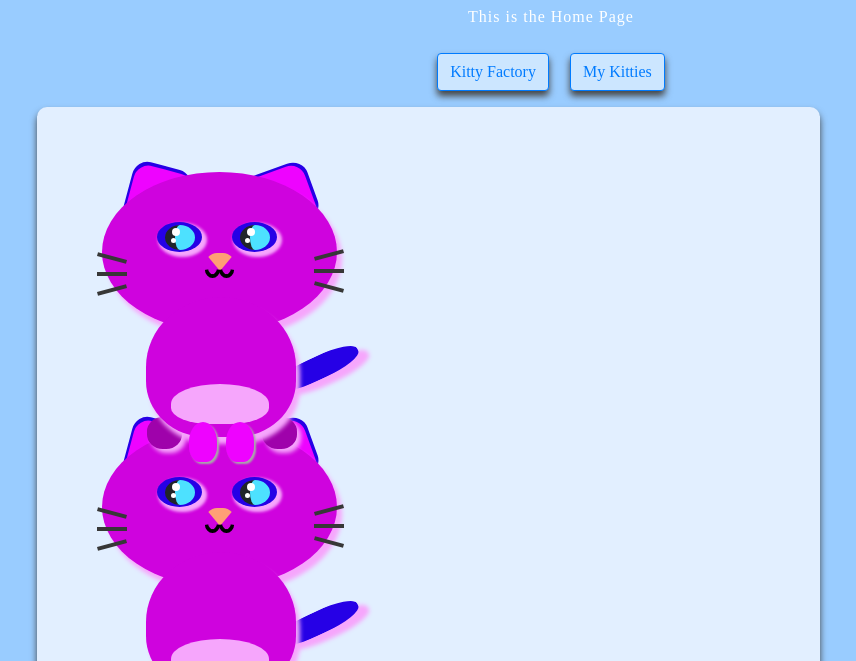
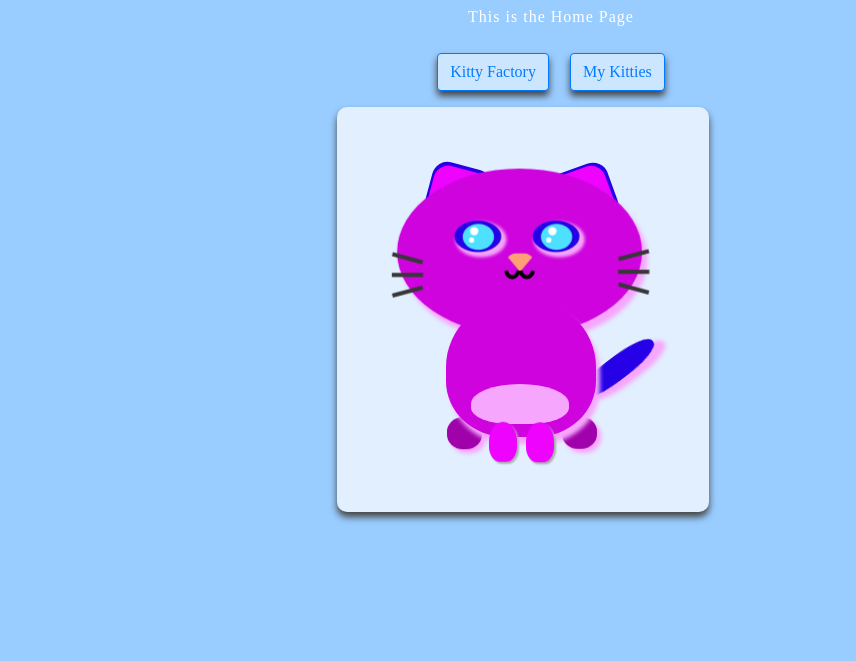
Before and after one commit to WLaMarche/NFT-Cats-Marketplace, a plain HTML site: page client/index.html in a window 1280 px wide. Shown: the part 139-800 px from the top of the page, without its empty margins (89-945 px from the left). Drawn offline with Linux system fonts and the light colour scheme.

Commit message:
Cleaning up home page visual appearance w/ cat, alignment

```diff
--- a/client/assets/css/cats.css
+++ b/client/assets/css/cats.css
@@ -10,13 +10,6 @@ html {
 body {
     background: #607d8b;
 
-}
-
-.cat2{
-  position: relative;
-  margin: fill;
-  width: 100px;
-  height: 255px;
 }
 
 .cat{
--- a/client/index.html
+++ b/client/index.html
@@ -35,7 +35,8 @@
 
       </div>
 
-          <div class="col-lg-9 catBox m-2 light-b-shadow">
+      <div style="margin-left: 300px">
+          <div class="col-lg-6 catBox m-2 light-b-shadow">
 
             <div class= "cat">
 
@@ -46,15 +47,15 @@
                 <div class="earLine rightEarLine"></div>
               </div>
 
-              <div id="head" class="face">
+              <div id="head" class="face scalingHead">
                 <div id="eyes" class="eyeballs">
                   <div class="eye">
-                    <span class="pupils"></span>
+                    <span class="pupils laserEyes"></span>
                       <span class="innerPupil"></span>
                         <span class="tinyPupil"></span>
                   </div>
                   <div class="eye">
-                    <span class="pupils"></span>
+                    <span class="pupils laserEyes"></span>
                     <span class="innerPupilRight"></span>
                       <span class="tinyPupilRight"></span>
                   </div>
@@ -69,10 +70,10 @@
                 <div class="cat__whiskers-right"></div>
               </div>
 
-              <div id='feet3' class="backPawLeft backLeft"></div>
-              <div id='feet2' class="backPawRight backRight"></div>
+              <div id='feet3' class="backPawLeft backLeft dancingFeet1"></div>
+              <div id='feet2' class="backPawRight backRight dancingFeet"></div>
 
-              <div id="tail" class="cat-tail"></div>
+              <div id="tail" class="cat-tail movingTail"></div>
 
               <div class="body">
 
@@ -80,65 +81,18 @@
 
                   <div class="stomach"></div>
 
-                  <div id='feet' class="catPawLeft leftPaw"></div>
+                  <div id='feet' class="catPawLeft leftPaw dancingFeet"></div>
 
-                  <div id='feet1' class="catPawRight rightPaw"></div>
-                </div>
-              </div>
-            </div>
-
-            <div class= "cat">
-
-              <div id="ears">
-                <div class="ear leftEar"></div>
-                <div class="ear rightEar"></div>
-                <div class="earLine leftEarLine"></div>
-                <div class="earLine rightEarLine"></div>
-              </div>
-
-              <div id="head" class="face">
-                <div id="eyes" class="eyeballs">
-                  <div class="eye">
-                    <span class="pupils"></span>
-                      <span class="innerPupil"></span>
-                        <span class="tinyPupil"></span>
-                  </div>
-                  <div class="eye">
-                    <span class="pupils"></span>
-                    <span class="innerPupilRight"></span>
-                      <span class="tinyPupilRight"></span>
-                  </div>
-                </div>
-
-                <div class="nose"></div>
-
-                <div class="mouthLeft"></div>
-                <div class="mouthLeft mouthRight"></div>
-
-                <div class="cat__whiskers-left"></div>
-                <div class="cat__whiskers-right"></div>
-              </div>
-
-              <div id='feet3' class="backPawLeft backLeft"></div>
-              <div id='feet2' class="backPawRight backRight"></div>
-
-              <div id="tail" class="cat-tail"></div>
-
-              <div class="body">
-
-                <div class="torso">
-
-                  <div class="stomach"></div>
-
-                  <div id='feet' class="catPawLeft leftPaw"></div>
-
-                  <div id='feet1' class="catPawRight rightPaw"></div>
+                  <div id='feet1' class="catPawRight rightPaw dancingFeet1"></div>
                 </div>
               </div>
             </div>
 
 
           </div>
+        </div>
+
+
 
 
   </div>
```
